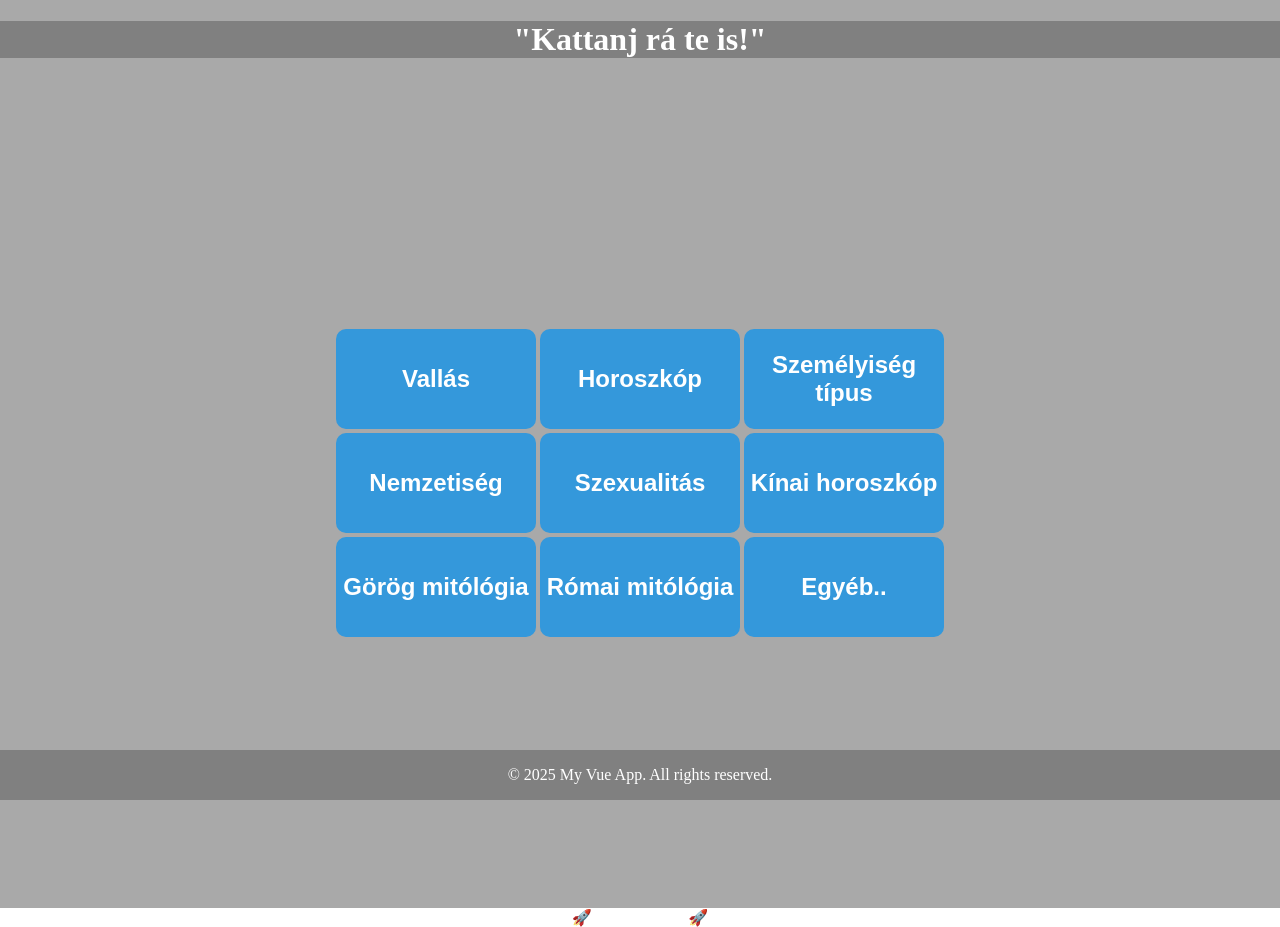
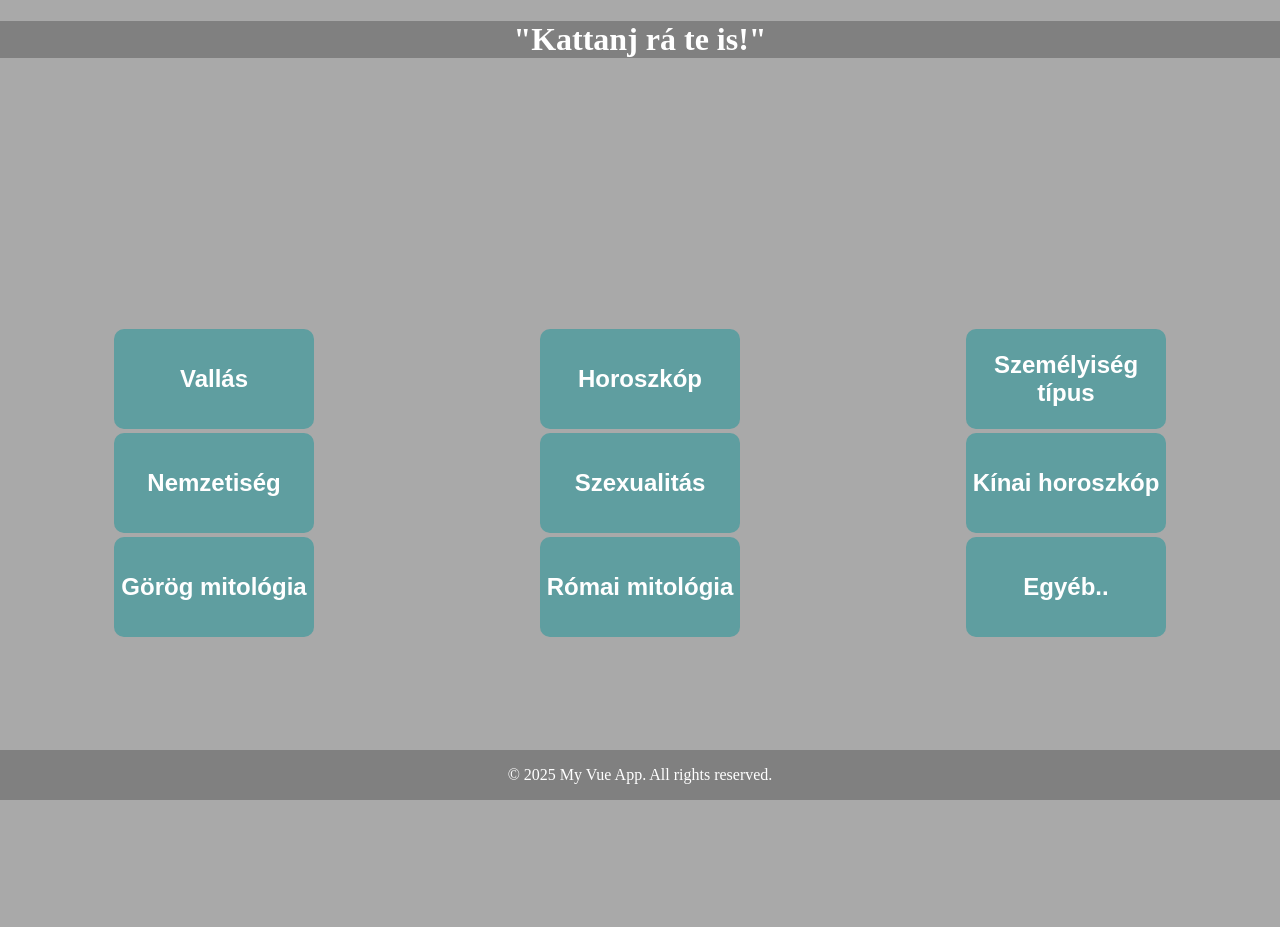
Before and after one commit to kinekmiakattja/kinekmiakattja, a Vue app: page / in a window 1280 px wide. After the commit the page ends 800 px from the top, so only its background shows below. Built offline with nearby package versions, Linux system fonts and the light colour scheme.

Commit message:
fixing some appearance problems

```diff
--- a/src/App.vue
+++ b/src/App.vue
@@ -1,9 +1,7 @@
 <template>
   <Header />
-  <main class="flex-grow flex items-center justify-center p-4">
-    <router-view />
-  </main>
-  <AdBanner class="absolute bottom-0 left-0 w-full" />
+  <router-view />
+  <AdBanner />
   <Footer />
 </template>
 
@@ -14,7 +12,4 @@ import Footer from '@/components/Footer.vue';
 </script>
 
 <style scoped>
-AdBanner {
-  position: bottom;
-}
 </style>
--- a/src/components/AdBanner.vue
+++ b/src/components/AdBanner.vue
@@ -7,8 +7,9 @@
 <style scoped>
     .advertisement {
     width: 100%;
+    height: 300px;
     text-align: center;
-    background-color: white;
     margin-top: 25px;
+    color: black;
   }
 </style>
--- a/src/components/MainScreenButtons.vue
+++ b/src/components/MainScreenButtons.vue
@@ -1,5 +1,5 @@
 <template>
-    <table>
+  <table class="table">
     <tbody>
       <tr>
         <td><button @click="goToReligion" class="button">Vallás</button></td>
@@ -12,9 +12,9 @@
         <td><button @click="handleClick(6)" class="button">Kínai horoszkóp</button></td>
       </tr>
       <tr>
-            <td><button @click="handleClick(4)" class="button">Görög mitólógia</button></td>
-            <td><button @click="handleClick(5)" class="button">Római mitólógia</button></td>
-            <td><button @click="handleClick(6)" class="button">Egyéb..</button></td>
+        <td><button @click="handleClick(7)" class="button">Görög mitológia</button></td>
+        <td><button @click="handleClick(8)" class="button">Római mitológia</button></td>
+        <td><button @click="handleClick(9)" class="button">Egyéb..</button></td>
       </tr>
     </tbody>
   </table>
@@ -31,16 +31,20 @@ const goToReligion = () => {
 
 const handleClick = (button) => {
   alert(`Button ${button} clicked!`);
-
 };
 </script>
 
 <style scoped>
-/* Button Base Styles */
+/* Table Styles */
+.table {
+  width: 100%;
+  justify-content: center;
+}
+
 .button {
   width: 200px;  /* Make buttons bigger */
   height: 100px;
-  background-color: #3498db; /* Blue background */
+  background-color: cadetblue; /* Blue background */
   color: white;
   font-size: 1.5rem; /* Larger text */
   font-weight: bold;
```
Lines whose indentation alone changed are shown as unchanged.
